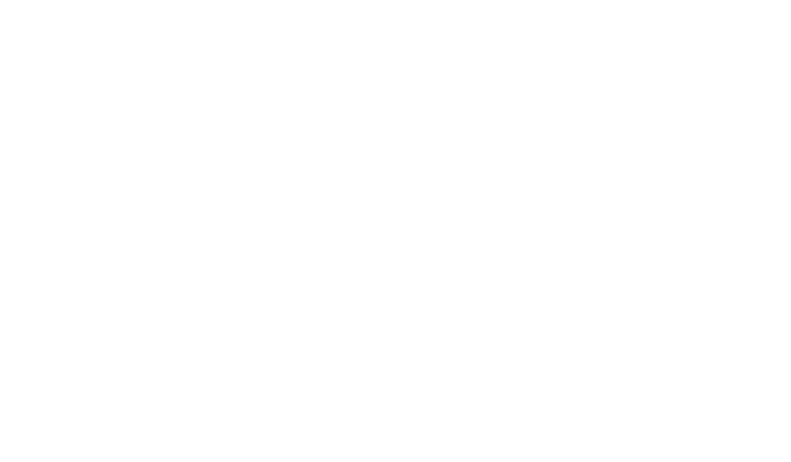
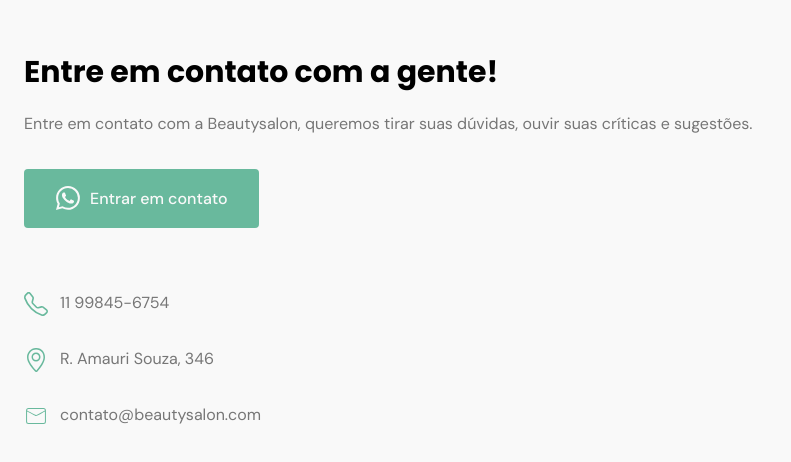
Before and after one commit to santanajoao/salon-landing-page, a React (Vite) app: page / in a window 1280 px wide. Shown: the part 5162-5624 px from the top of the page, without its empty margins (0-791 px from the left). Before the commit the page ends 5132 px from the top, so only its background shows below. Built offline with nearby package versions, Linux system fonts and the light colour scheme; a web font is replaced by a local one.

Commit message:
feat: add and style contact section

```diff
--- a/src/App.jsx
+++ b/src/App.jsx
@@ -6,6 +6,7 @@
 import styles from './App.module.css';
 import ServicesSection from './components/ServicesSection';
 import TestimoniesSection from './components/TestimoniesSection';
+import ContactSection from './components/ContactSection';
 
 export default function App() {
   const { isMenuOpen } = useContext(MenuContext);
@@ -18,6 +19,7 @@
       <AboutSection />
       <ServicesSection />
       <TestimoniesSection />
+      <ContactSection />
     </div>
   );
 }
--- /dev/null
+++ b/src/components/ContactSection/index.jsx
@@ -0,0 +1,60 @@
+import React from 'react';
+import { BsTelephone, BsWhatsapp } from 'react-icons/bs';
+import { SlLocationPin } from 'react-icons/sl';
+import { CiMail } from 'react-icons/ci';
+import styles from './style.module.css';
+
+const contactInfos = [
+  {
+    text: '11 99845-6754',
+    link: 'tel:11 99845-6754',
+    Icon: BsTelephone,
+  },
+  {
+    text: 'R. Amauri Souza, 346',
+    link: 'https://www.google.com.br/maps',
+    Icon: SlLocationPin,
+  },
+  {
+    text: 'contato@beautysalon.com',
+    link: 'mailto:contato@beautysalon.com',
+    Icon: CiMail,
+  },
+];
+
+export default function ContactSection() {
+  return (
+    <section className={styles.section}>
+      <h1 className={styles.title}>Entre em contato com a gente!</h1>
+      <p className={styles.paragraph}>
+        Entre em contato com a Beautysalon, queremos tirar suas dúvidas, ouvir
+        suas críticas e sugestões.
+      </p>
+      <a
+        href="http://"
+        target="_blank"
+        rel="noopener noreferrer"
+        className={styles.ancor_button}
+      >
+        <BsWhatsapp className={styles.ancor_button__icon} />
+        <span className={styles.ancor_button__text}>Entrar em contato</span>
+      </a>
+
+      <address className={styles.contact_infos}>
+        {contactInfos.map(({ text, link, Icon }) => (
+          <div className={styles.contact_wrapper}>
+            <Icon className={styles.contact_icon} />
+            <a
+              href={link}
+              target="_blank"
+              rel="noopener noreferrer"
+              className={styles.contact_ancor}
+            >
+              {text}
+            </a>
+          </div>
+        ))}
+      </address>
+    </section>
+  );
+}
--- /dev/null
+++ b/src/components/ContactSection/style.module.css
@@ -0,0 +1,71 @@
+.section {
+  background-color: var(--white-bg);
+  padding: 8rem 2.4rem;
+}
+
+.title {
+  font-family: 'Poppins';
+  font-weight: 700;
+  font-size: 3rem;
+  line-height: 4.5rem;
+}
+
+.paragraph {
+  margin-top: 1.6rem;
+  font-family: 'DM Sans';
+  font-weight: 400;
+  font-size: 1.6rem;
+  line-height: 2.6rem;
+  color: var(--gray);
+}
+
+.ancor_button {
+  text-decoration: none;
+  margin-top: 3.2rem;
+  color: #f9f9f9;
+  display: flex;
+  align-items: center;
+  gap: 1rem;
+  width: fit-content;
+  background-color: var(--primary-color);
+  border-radius: 0.4rem;
+  padding: 1.75rem 3.2rem;
+}
+
+.ancor_button__text {
+  font-family: 'DM Sans', sans-serif;
+  font-weight: 500;
+  font-size: 1.6rem;
+  line-height: 2.1rem;
+}
+
+.ancor_button__icon {
+  font-size: 2.4rem;
+}
+
+.contact_infos {
+  margin-top: 6.4rem;
+  display: flex;
+  flex-direction: column;
+  gap: 3.2rem;
+  font-style: normal;
+}
+
+.contact_wrapper {
+  display: flex;
+  gap: 1.2rem;
+}
+
+.contact_icon {
+  font-size: 2.4rem;
+  color: var(--primary-color);
+}
+
+.contact_ancor {
+  color: var(--gray);
+  font-family: 'DM Sans';
+  font-weight: 400;
+  font-size: 1.6rem;
+  line-height: 2.1rem;
+  text-decoration: none;
+}
```
